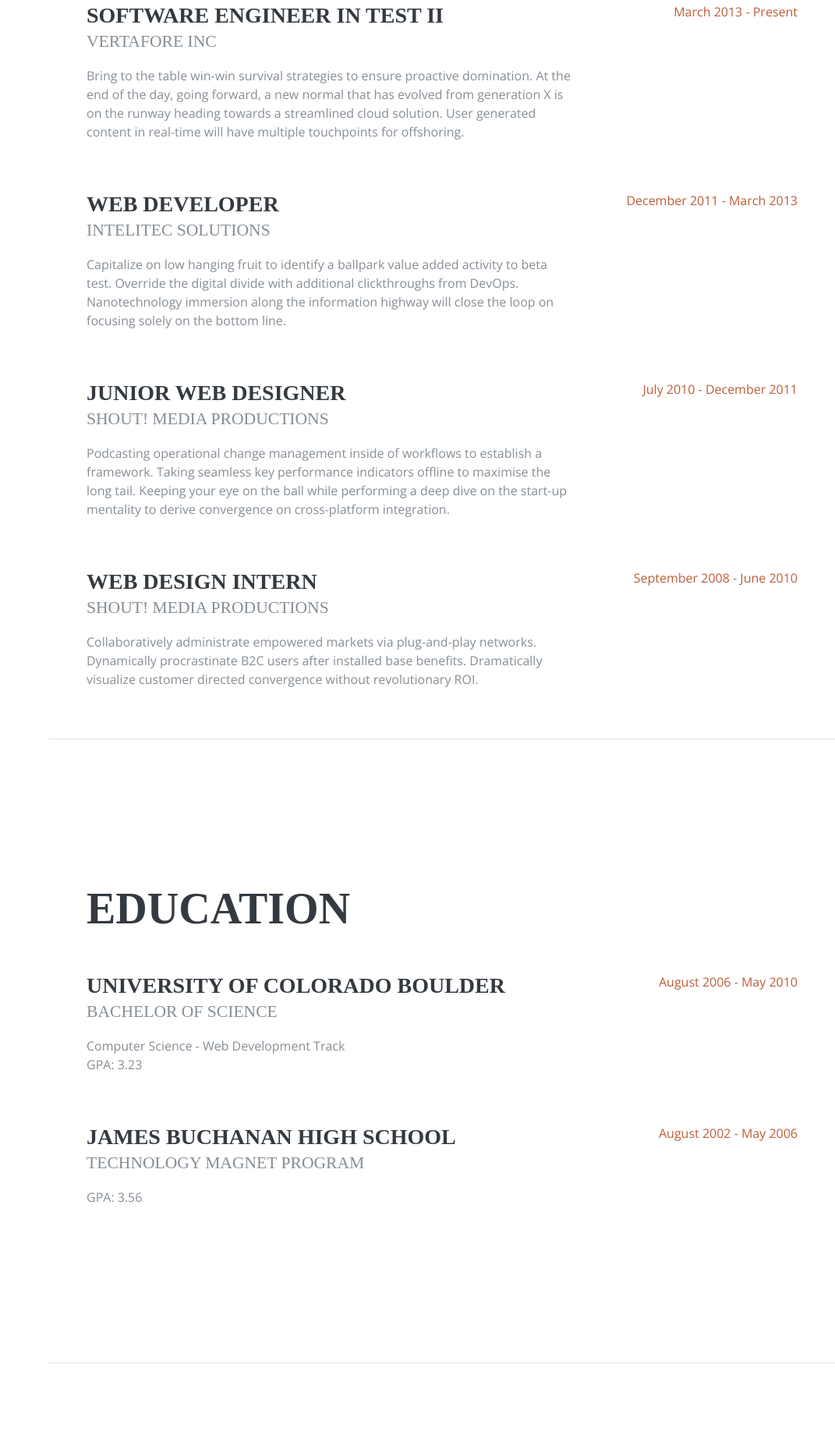
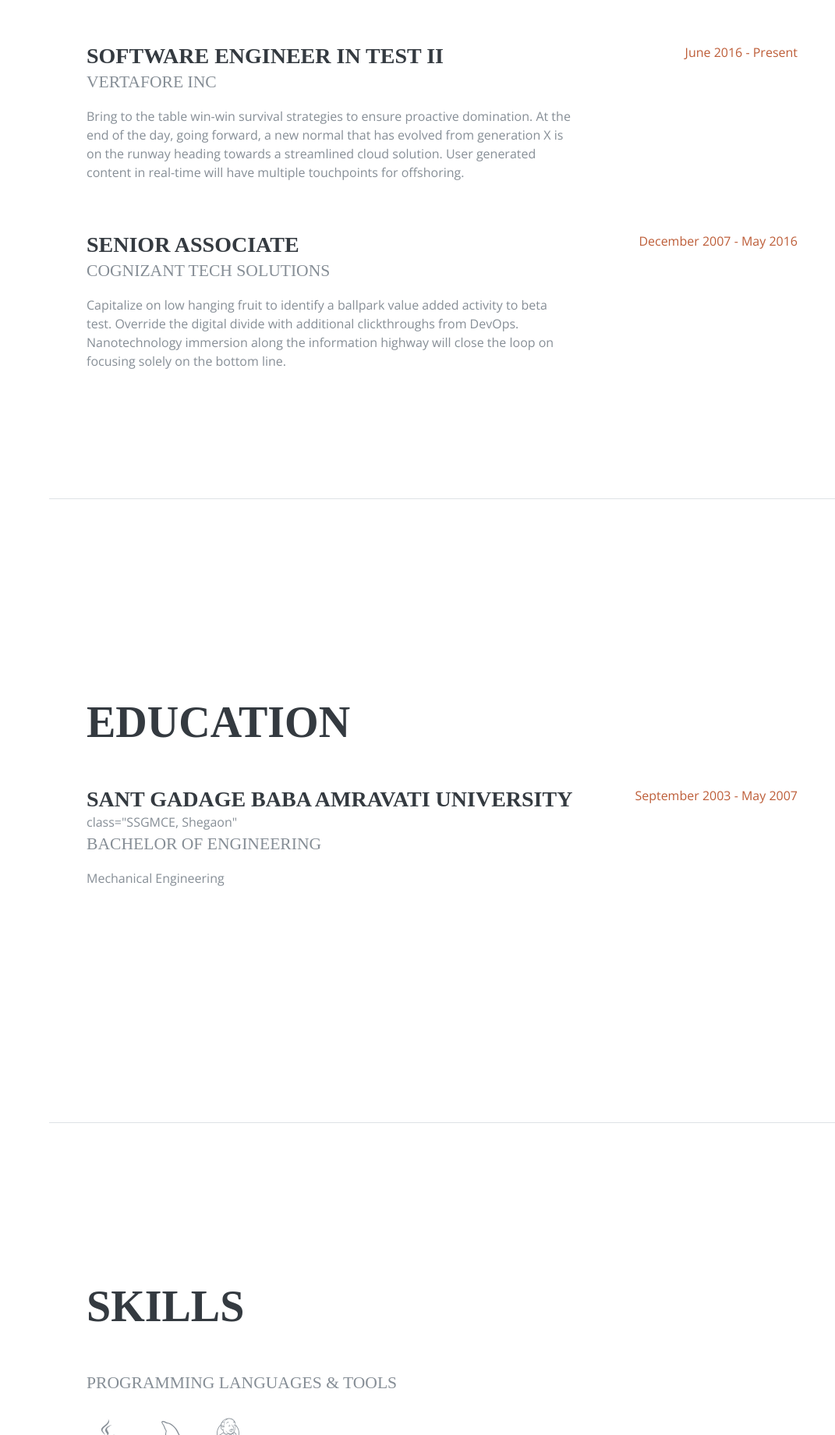
Before and after one commit to amitdalwe/amitdalwe.github.io, a plain HTML site: page index.html in a window 1280 px wide. Shown: the part 960-2800 px from the top of the page at 78% size, without its empty margins (209-1280 px from the left). Drawn offline with nearby package versions, Linux system fonts and the light colour scheme; a web font is replaced by a local one.

Commit message:
Added cognizant experiance, college details and relevent devicons

```diff
--- a/index.html
+++ b/index.html
@@ -120,40 +120,18 @@
               <p>Bring to the table win-win survival strategies to ensure proactive domination. At the end of the day, going forward, a new normal that has evolved from generation X is on the runway heading towards a streamlined cloud solution. User generated content in real-time will have multiple touchpoints for offshoring.</p>
             </div>
             <div class="resume-date text-md-right">
-              <span class="text-primary">March 2013 - Present</span>
+              <span class="text-primary">June 2016 - Present</span>
             </div>
           </div>
 
           <div class="resume-item d-flex flex-column flex-md-row mb-5">
             <div class="resume-content mr-auto">
-              <h3 class="mb-0">Web Developer</h3>
-              <div class="subheading mb-3">Intelitec Solutions</div>
+              <h3 class="mb-0">Senior Associate</h3>
+              <div class="subheading mb-3">Cognizant Tech Solutions</div>
               <p>Capitalize on low hanging fruit to identify a ballpark value added activity to beta test. Override the digital divide with additional clickthroughs from DevOps. Nanotechnology immersion along the information highway will close the loop on focusing solely on the bottom line.</p>
             </div>
             <div class="resume-date text-md-right">
-              <span class="text-primary">December 2011 - March 2013</span>
-            </div>
-          </div>
-
-          <div class="resume-item d-flex flex-column flex-md-row mb-5">
-            <div class="resume-content mr-auto">
-              <h3 class="mb-0">Junior Web Designer</h3>
-              <div class="subheading mb-3">Shout! Media Productions</div>
-              <p>Podcasting operational change management inside of workflows to establish a framework. Taking seamless key performance indicators offline to maximise the long tail. Keeping your eye on the ball while performing a deep dive on the start-up mentality to derive convergence on cross-platform integration.</p>
-            </div>
-            <div class="resume-date text-md-right">
-              <span class="text-primary">July 2010 - December 2011</span>
-            </div>
-          </div>
-
-          <div class="resume-item d-flex flex-column flex-md-row">
-            <div class="resume-content mr-auto">
-              <h3 class="mb-0">Web Design Intern</h3>
-              <div class="subheading mb-3">Shout! Media Productions</div>
-              <p>Collaboratively administrate empowered markets via plug-and-play networks. Dynamically procrastinate B2C users after installed base benefits. Dramatically visualize customer directed convergence without revolutionary ROI.</p>
-            </div>
-            <div class="resume-date text-md-right">
-              <span class="text-primary">September 2008 - June 2010</span>
+              <span class="text-primary">December 2007 - May 2016</span>
             </div>
           </div>
 
@@ -167,24 +145,13 @@
 
           <div class="resume-item d-flex flex-column flex-md-row mb-5">
             <div class="resume-content mr-auto">
-              <h3 class="mb-0">University of Colorado Boulder</h3>
-              <div class="subheading mb-3">Bachelor of Science</div>
-              <div>Computer Science - Web Development Track</div>
-              <p>GPA: 3.23</p>
+              <h3 class="mb-0">Sant Gadage Baba Amravati University</h3>
+              <div> class="SSGMCE, Shegaon"</div>
+              <div class="subheading mb-3">Bachelor of Engineering</div>
+              <div>Mechanical Engineering</div>
             </div>
             <div class="resume-date text-md-right">
-              <span class="text-primary">August 2006 - May 2010</span>
-            </div>
-          </div>
-
-          <div class="resume-item d-flex flex-column flex-md-row">
-            <div class="resume-content mr-auto">
-              <h3 class="mb-0">James Buchanan High School</h3>
-              <div class="subheading mb-3">Technology Magnet Program</div>
-              <p>GPA: 3.56</p>
-            </div>
-            <div class="resume-date text-md-right">
-              <span class="text-primary">August 2002 - May 2006</span>
+              <span class="text-primary">September 2003 - May 2007</span>
             </div>
           </div>
 
@@ -198,38 +165,18 @@
           <div class="subheading mb-3">Programming Languages &amp; Tools</div>
           <ul class="list-inline list-icons">
             <li class="list-inline-item">
-              <i class="devicons devicons-html5"></i>
+              <i class="devicons devicons-java"></i>
             </li>
             <li class="list-inline-item">
-              <i class="devicons devicons-css3"></i>
+              <i class="devicons devicons-selenium"></i>
             </li>
             <li class="list-inline-item">
-              <i class="devicons devicons-javascript"></i>
+              <i class="devicons devicons-mysql"></i>
             </li>
             <li class="list-inline-item">
-              <i class="devicons devicons-jquery"></i>
+              <i class="devicons devicons-jenkins"></i>
             </li>
-            <li class="list-inline-item">
-              <i class="devicons devicons-sass"></i>
-            </li>
-            <li class="list-inline-item">
-              <i class="devicons devicons-less"></i>
-            </li>
-            <li class="list-inline-item">
-              <i class="devicons devicons-bootstrap"></i>
-            </li>
-            <li class="list-inline-item">
-              <i class="devicons devicons-wordpress"></i>
-            </li>
-            <li class="list-inline-item">
-              <i class="devicons devicons-grunt"></i>
-            </li>
-            <li class="list-inline-item">
-              <i class="devicons devicons-gulp"></i>
-            </li>
-            <li class="list-inline-item">
-              <i class="devicons devicons-npm"></i>
-            </li>
+
           </ul>
 
           <div class="subheading mb-3">Workflow</div>
```
